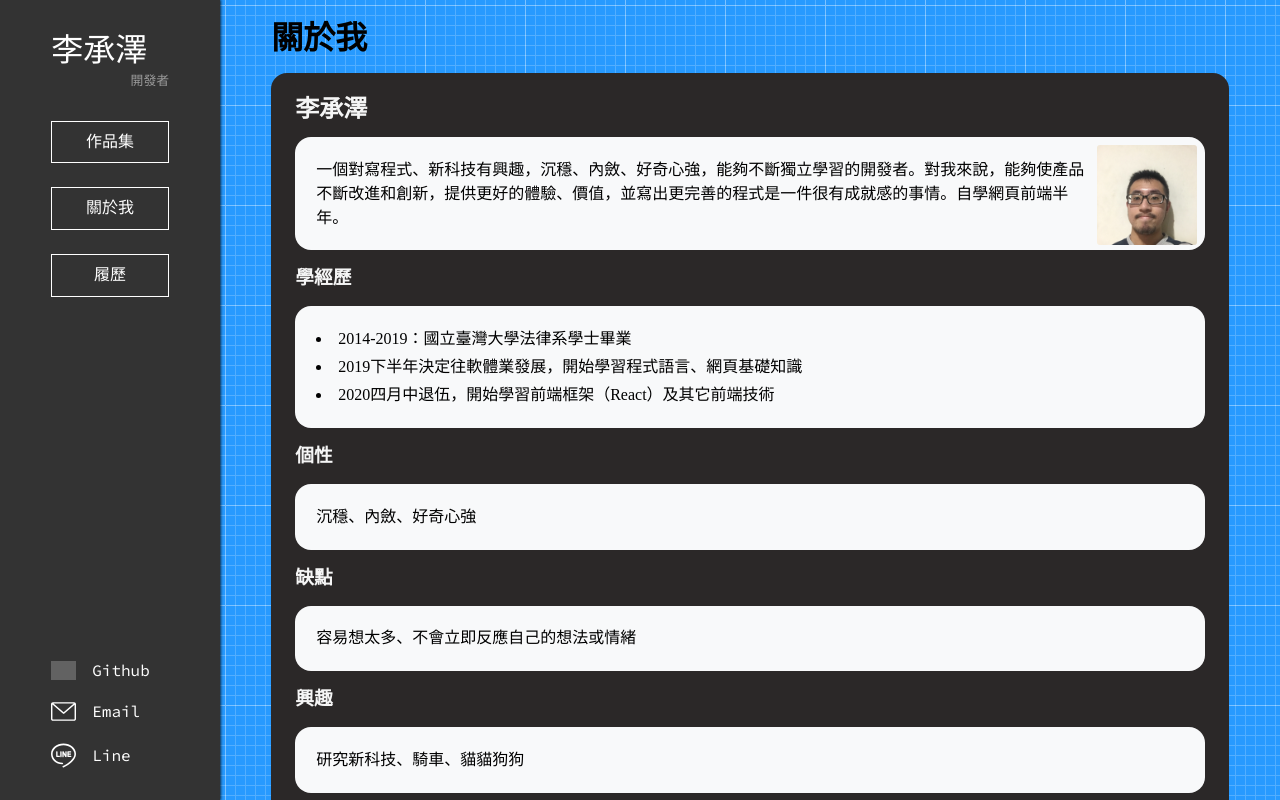
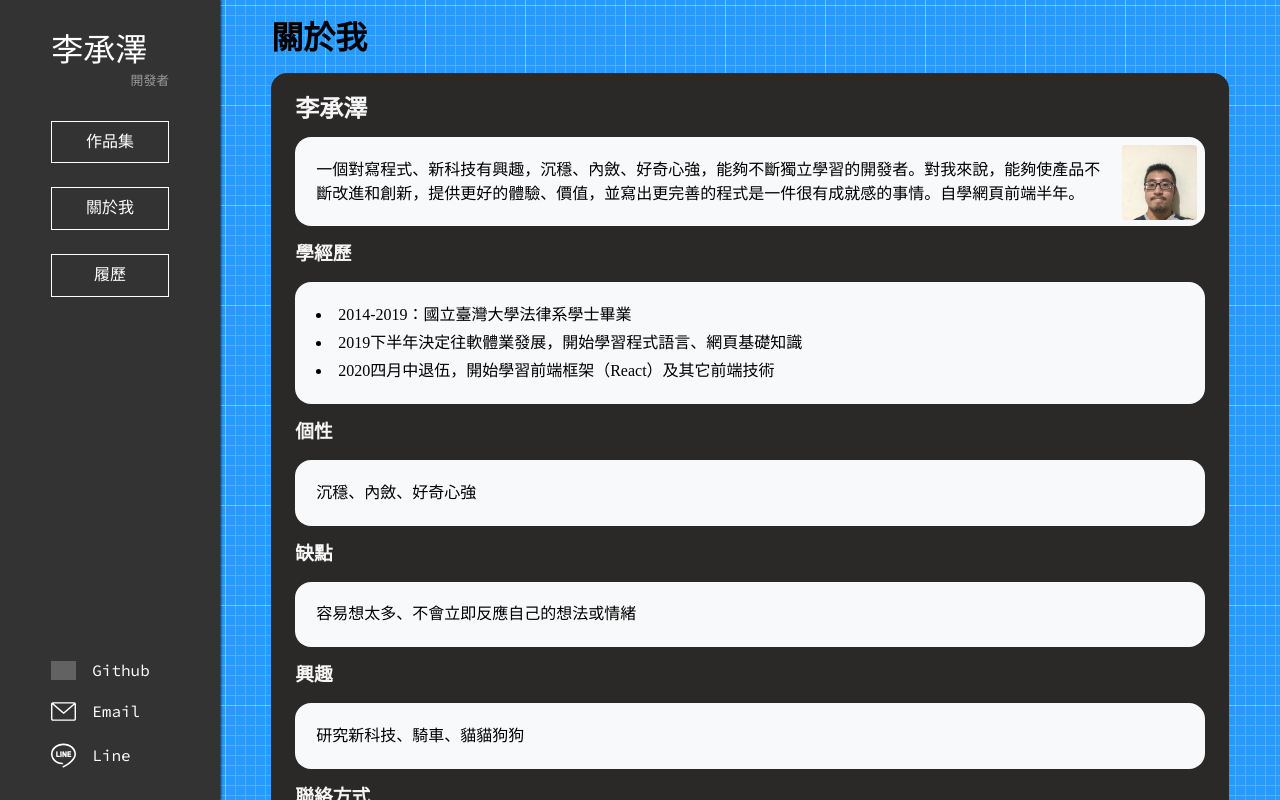
Before and after one commit to chentselee/chentselee.com, a Next.js app: page /about in a window 1280 px wide. Shown: the top 800 px of the page. Built offline with nearby package versions, Linux system fonts and the light colour scheme; grey boxes are pictures that could not be loaded.

Commit message:
Fix image size

```diff
--- a/src/pages/about.tsx
+++ b/src/pages/about.tsx
@@ -8,7 +8,7 @@ export default function portfolio() {
         <Page title="關於我">
           <article>
             <h2>李承澤</h2>
-            <img src="/assets/images/selfie.jpg" alt="my selfie" width="100" />
+            <img src="/assets/images/selfie.jpg" alt="my selfie" />
             <section>
               一個對寫程式、新科技有興趣，沉穩、內斂、好奇心強，能夠不斷獨立學習的開發者。對我來說，能夠使產品不斷改進和創新，提供更好的體驗、價值，並寫出更完善的程式是一件很有成就感的事情。自學網頁前端半年。
             </section>
@@ -76,6 +76,7 @@ export default function portfolio() {
         }
 
         img {
+          max-width: 75px;
           float: right;
           margin: 0.5rem;
           border-radius: 3px;
```
